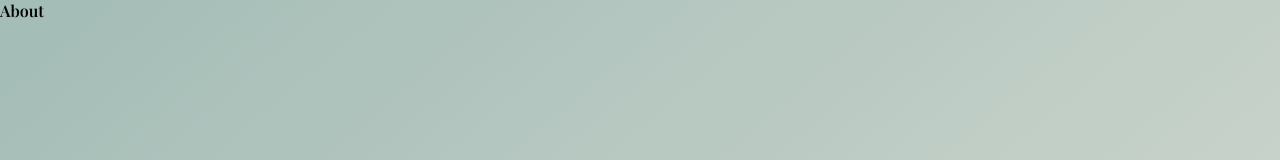
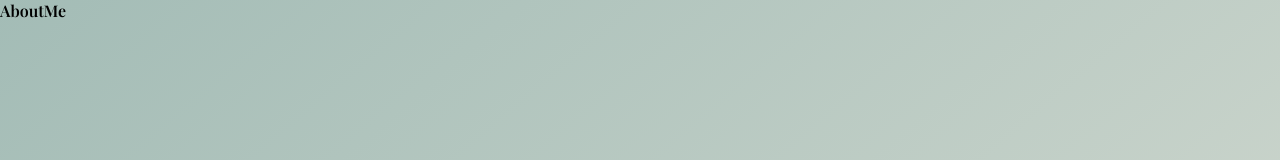
Before and after one commit to Schrixx/Schrixx-Website, a React (Create React App) app: page /about in a window 1280 px wide. Shown: the top 160 px of the page. Built offline with nearby package versions, Linux system fonts and the light colour scheme.

Commit message:
fix: change About to AboutMe
Release-As: 0.2.0

```diff
--- a/src/App.js
+++ b/src/App.js
@@ -4,7 +4,7 @@ import { GlobalStyled } from "./Styles/GlobalStyles";
 
 import Home from "./Pages/Home";
 import NotFound from "./Pages/NotFound";
-import About from "./Pages/About";
+import AboutMe from "./Pages/AboutMe";
 
 function App() {
   return (
@@ -13,7 +13,7 @@ function App() {
       <Routes>
         <Route path="/" element={<Home />} />
         <Route path="*" element={<NotFound />} />
-        <Route path="/about" element={<About />} />
+        <Route path="/about" element={<AboutMe />} />
       </Routes>
     </>
   );
--- a/src/Pages/About.js
+++ /dev/null
@@ -1,5 +0,0 @@
-import React from "react";
-
-export default function About() {
-  return <div>About</div>;
-}
--- /dev/null
+++ b/src/Pages/AboutMe.js
@@ -0,0 +1,5 @@
+import React from "react";
+
+export default function AboutMe() {
+  return <div>AboutMe</div>;
+}
```
